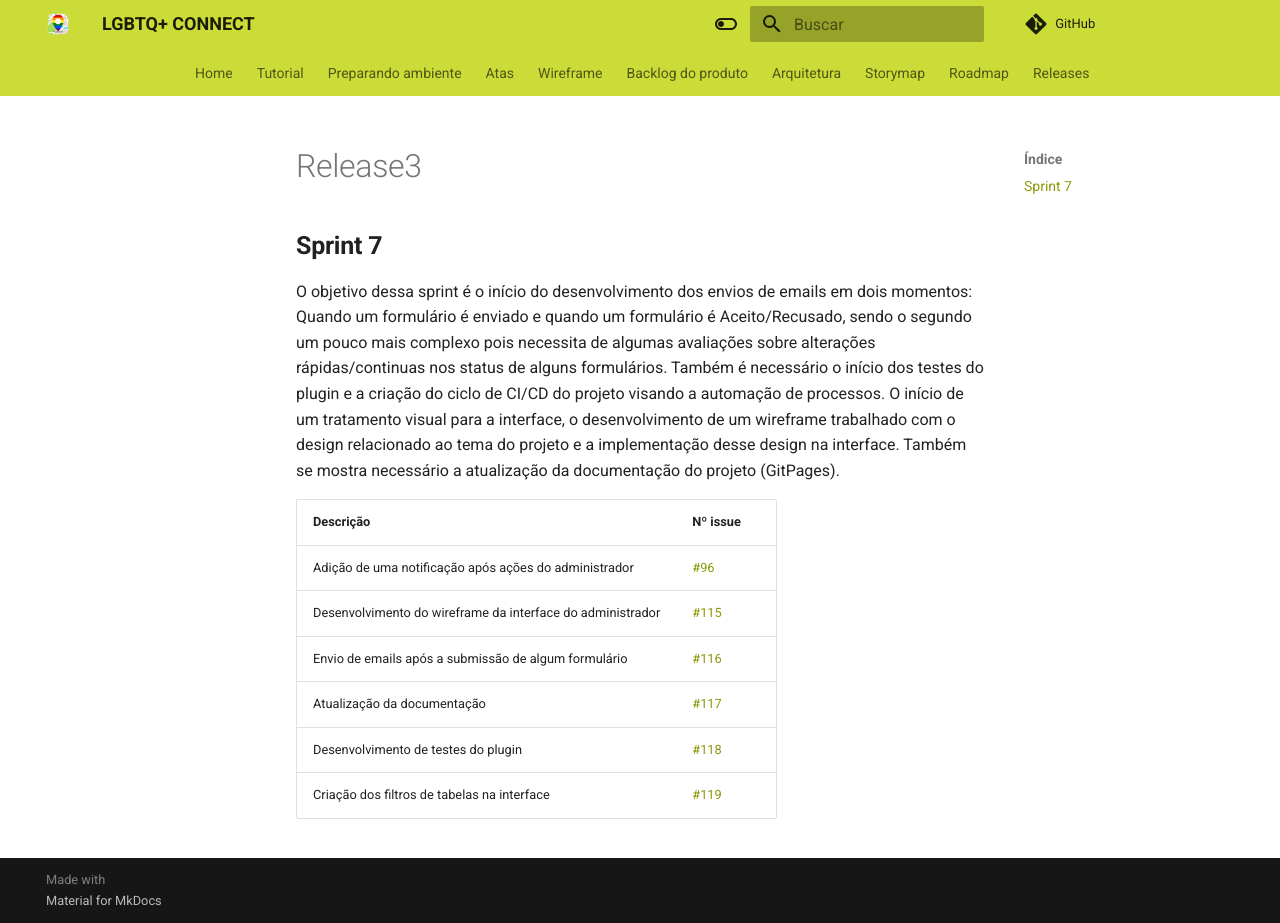
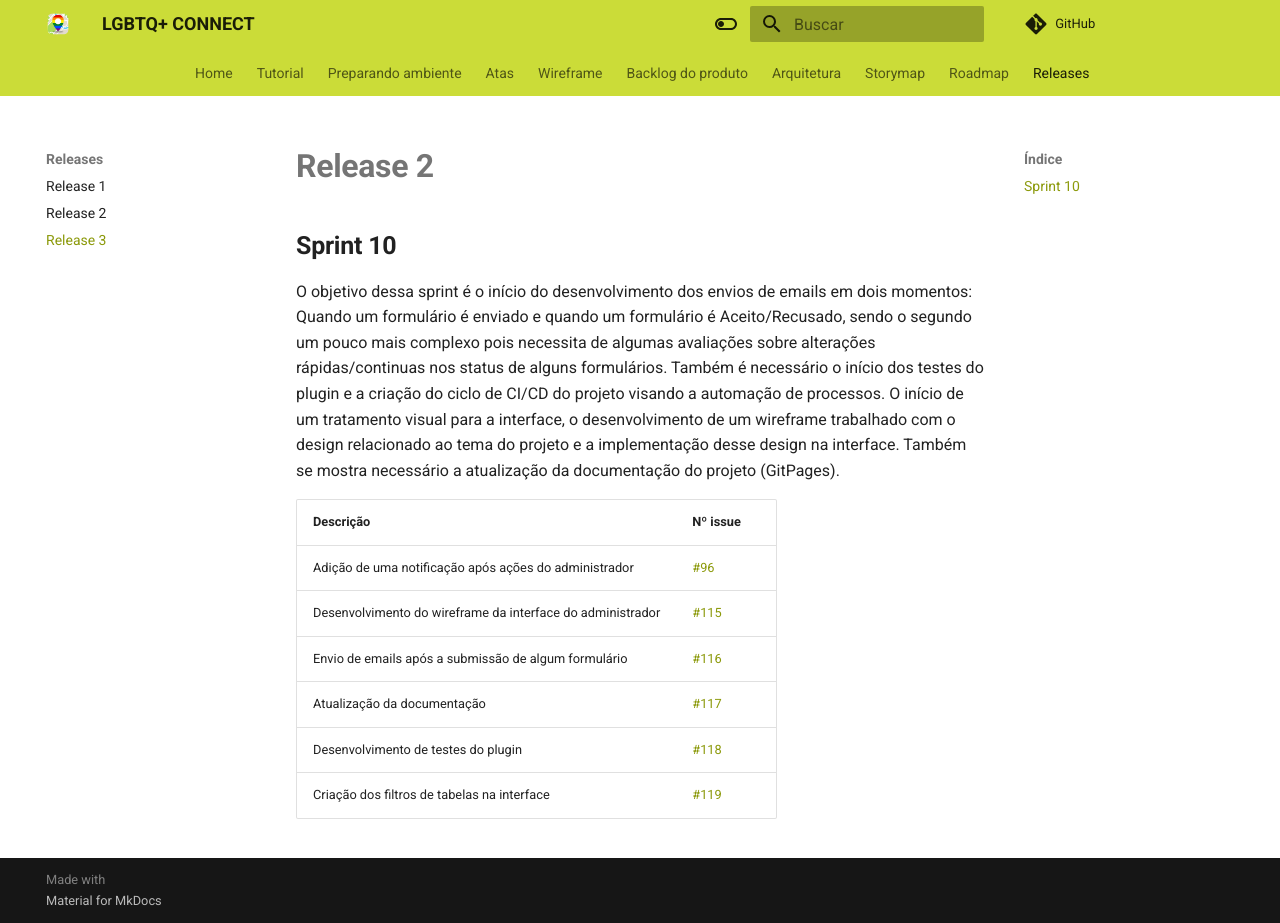
Before and after one commit to ResidenciaTICBrisa/T2G8-Plugin-Wordpress, an MkDocs documentation site: the page built from docs/releases/release3.md, in a window 1280 px wide and 923 px high. Built offline with MkDocs 1.6.1 and Material for MkDocs 9.7.7, drawn with Linux system fonts in a browser that asks for light colours; comment, search, counter and statistics services are not loaded.

Commit message:
DOCS: Ajustes na documentação

```diff
--- a/docs/releases/release3.md
+++ b/docs/releases/release3.md
@@ -1,4 +1,6 @@
-## **Sprint 7**
+# **Release 2**
+
+## **Sprint 10**
 
 O objetivo dessa sprint é o início do desenvolvimento dos envios de emails em dois momentos: Quando um formulário é enviado e quando um formulário é Aceito/Recusado, sendo o segundo um pouco mais complexo pois necessita de algumas avaliações sobre alterações rápidas/continuas nos status de alguns formulários. Também é necessário o início dos testes do plugin e a criação do ciclo de CI/CD do projeto visando a automação de processos. O início de um tratamento visual para a interface, o desenvolvimento de um wireframe trabalhado com o design relacionado ao tema do projeto e a implementação desse design na interface. Também se mostra necessário a atualização da documentação do projeto (GitPages).
 
--- a/mkdocs.yml
+++ b/mkdocs.yml
@@ -71,3 +71,4 @@ nav:
   - Releases:
       - Release 1: releases/release1.md
       - Release 2: releases/release2.md
+      - Release 3: releases/release3.md
```
